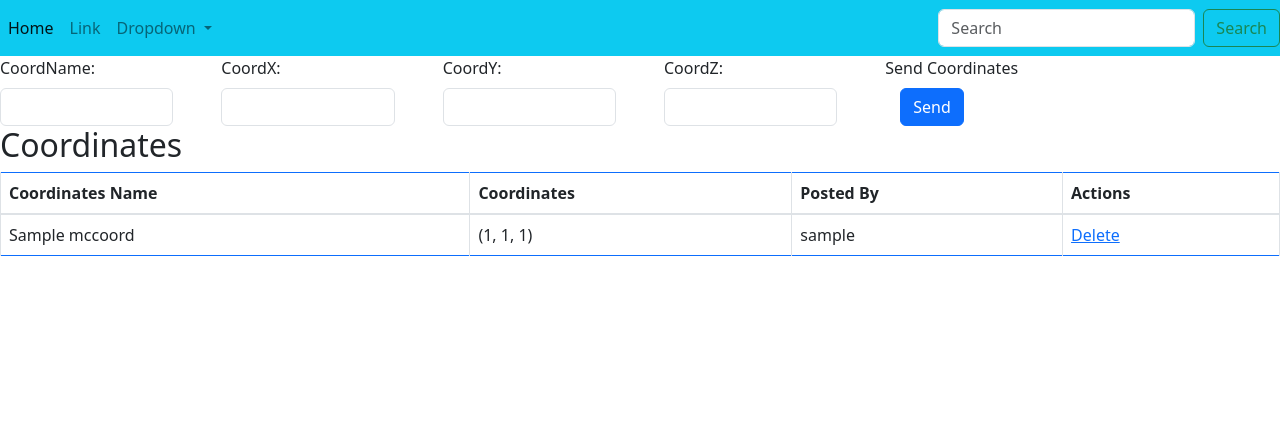
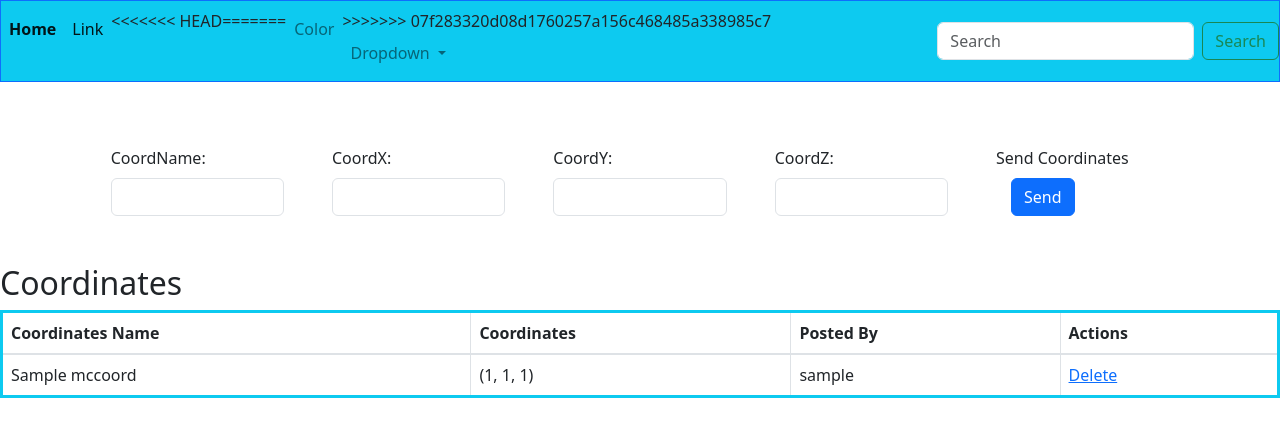
Before and after one commit to ZeuSydez/zehard, a Flask app: page /minecraft in a window 1280 px wide. Shown: the top 437 px of the page. Run offline with Flask 2, Linux system fonts and the light colour scheme; the visitor is signed in with stand-in values (Sample User, id 1); tables that the repository leaves empty hold one stand-in row (values such as "Sample post"); some libraries are stand-ins or nearby versions.

Commit message:
css duzenlemesi

```diff
--- a/project/mainpage/views.py
+++ b/project/mainpage/views.py
@@ -2,7 +2,7 @@
 
 
 ### imports ###
-from flask import Blueprint, redirect, \
+from flask import Blueprint, redirect, render_template, \
     url_for
 
 
@@ -17,3 +17,7 @@ mainpage_bp = Blueprint("mainpage", __name__)
 @mainpage_bp.route("/")
 def mainpage():
     return redirect(url_for("minecraft.minecraft"))
+
+@mainpage_bp.route("/color")
+def color():
+    return render_template("color.html")
--- a/project/static/css/main.css
+++ b/project/static/css/main.css
@@ -1,3 +1,13 @@
 body {
     background-color: white;
 }
+.mccoord{
+    display: flex;
+    justify-content: space-around;
+    align-items: center;
+}
+form{
+    display: flex;
+    justify-content: center;
+    align-items: center;
+}
--- a/project/templates/_base.html
+++ b/project/templates/_base.html
@@ -12,17 +12,26 @@
     <link rel="stylesheet" href="{{ url_for('static', filename='css/main.css') }}">
 </head>
 
+
 <body>
+<div class="border border-1 border-primary">
     <nav class="navbar navbar-expand-lg navbar-light bg-info">
         <div class="collapse navbar-collapse" id="navbarSupportedContent">
             <ul class="navbar-nav mr-auto">
-                <li class="nav-item active">
+                <li class="nav-item active fw-bold">
                     <a class="nav-link" href="#">Home <span class="sr-only">(current)</span></a>
                 </li>
-                <li class="nav-item">
+                <li class="nav-item active">
                     <a class="nav-link" href="#">Link</a>
                 </li>
+<<<<<<< HEAD
+                <li class="nav-item active dropdown">
+=======
+                <li class="nav-item">
+                    <a class="nav-link" href="/color">Color</a>
+                </li>
                 <li class="nav-item dropdown">
+>>>>>>> 07f283320d08d1760257a156c468485a338985c7
                     <a class="nav-link dropdown-toggle" href="#" id="navbarDropdown" role="button"
                         data-toggle="dropdown" aria-haspopup="true" aria-expanded="false">
                         Dropdown
@@ -41,8 +50,7 @@
             </form>
         </div>
     </nav>
-
-
+</div>
     {% block content %}
     {% endblock %}
     <script src="https://cdn.jsdelivr.net/npm/bootstrap@5.3.0/dist/js/bootstrap.bundle.min.js"
--- a/project/templates/minecraft.html
+++ b/project/templates/minecraft.html
@@ -2,7 +2,8 @@
 
 {% block content %}
 
-<form method="POST" class="row g-5 needs-validation" novalidate>
+<div class="container,mccoord">
+    <form method="POST" class="row g-5 needs-validation mt-3 mb-5" novalidate>
         <div class="col-md-2">
             <label for="coord_name" class="form-label">CoordName:</label>
             <input type="text" name="coord_name" class="form-control" required>
@@ -19,7 +20,7 @@
             <label for=" coord_z" class="form-label">CoordZ:</label>
             <input type="text" name="coord_z" class="form-control" required>
         </div>
-    <div class=" col-md-3">
+        <div class=" col-md-2">
             <label for="validationCustom02" class="form-label">Send Coordinates</label>
             <div class="col-12">
                 <button type=" submit" value="submit" name="validationCustom02" class="btn btn-primary"
@@ -27,14 +28,14 @@
             </div>
         </div>
     </form>
-
+</div>
 <div class="entries">
     <h2>Coordinates</h2>
-    <div class="datagrid">
-        <table class="table table-bordered border-primary">
+    <div class="">
+        <table class="table table-bordered border-info border-3">
             <thead>
                 <tr>
-                    <th>Coordinates Name<strong></strong></th>
+                    <th><strong>Coordinates Name</strong></th>
                     <th><strong>Coordinates</strong></th>
                     <th><strong>Posted By</strong></th>
                     <th><strong>Actions</strong></th>
```
Also changed, not shown: project/templates/color.html (added, +18 -0 lines), project/static/js/script.js (added). Lines whose indentation alone changed are shown as unchanged.
